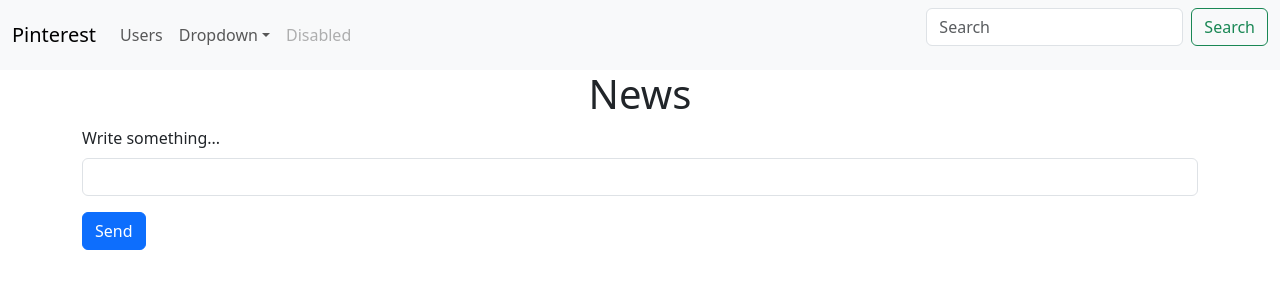
After one commit to sleepkqq/ArtFusion, a Flask app: page /news in a window 1280 px wide. The commit adds this page. Shown: the top 300 px of the page. Run offline with Flask 3, Linux system fonts and the light colour scheme.

Commit message:
news list

```diff
--- a/app/routes.py
+++ b/app/routes.py
@@ -1,5 +1,5 @@
 from app import app, db
-from app.models import User
+from app.models import User, News
 from flask_login import login_user
 from flask import render_template, request, redirect, url_for
 
@@ -14,6 +14,18 @@ def index():
 def users():
     users_list = User.query.all()
     return render_template('users.html', users=users_list)
+
+
+@app.route('/news', methods=['GET', 'POST'])
+def news():
+    if request.method == 'POST':
+        text = request.form.get('text')
+        new_text = News(text=text)
+        db.session.add(new_text)
+        db.session.commit()
+        return redirect(url_for('news'))
+    news_list = News.query.all()
+    return render_template("news.html", news=news_list)
 
 
 @app.route('/login', methods=['GET', 'POST'])
--- a/app/templates/base.html
+++ b/app/templates/base.html
@@ -22,7 +22,7 @@
                     <li class="nav-item dropdown">
                         <a class="nav-link dropdown-toggle" href="#" role="button" data-bs-toggle="dropdown" aria-expanded="false">Dropdown</a>
                         <ul class="dropdown-menu">
-                            <li><a class="dropdown-item" href="#">Action</a></li>
+                            <li><a class="dropdown-item" href="/news">News</a></li>
                             <li><a class="dropdown-item" href="#">Another action</a></li>
                             <li><hr class="dropdown-divider"></li>
                             <li><a class="dropdown-item" href="#">Something else here</a></li>
--- /dev/null
+++ b/app/templates/news.html
@@ -0,0 +1,23 @@
+{% extends 'base.html' %}
+
+{% block title %}
+    News
+{% endblock %}
+
+{% block body %}
+    <div class="container">
+        <h1 align="center">News</h1>
+        <form method="post" action="/news">
+            <div class="mb-3">
+                <label for="text" class="form-label">Write something...</label>
+                <input type="text" class="form-control" id="text" name="text" required>
+            </div>
+            <ul class="news-group">
+                    {% for text in news %}
+                        <li class="list-group-item"><b>{{ text.id }}</b> - {{ text.text }}</li>
+                    {% endfor %}
+                </ul>
+            <button type="submit" class="btn btn-primary">Send</button>
+        </form>
+    </div>
+{% endblock %}
```
Also changed, not shown: app/models.py (+11 -0 lines).
